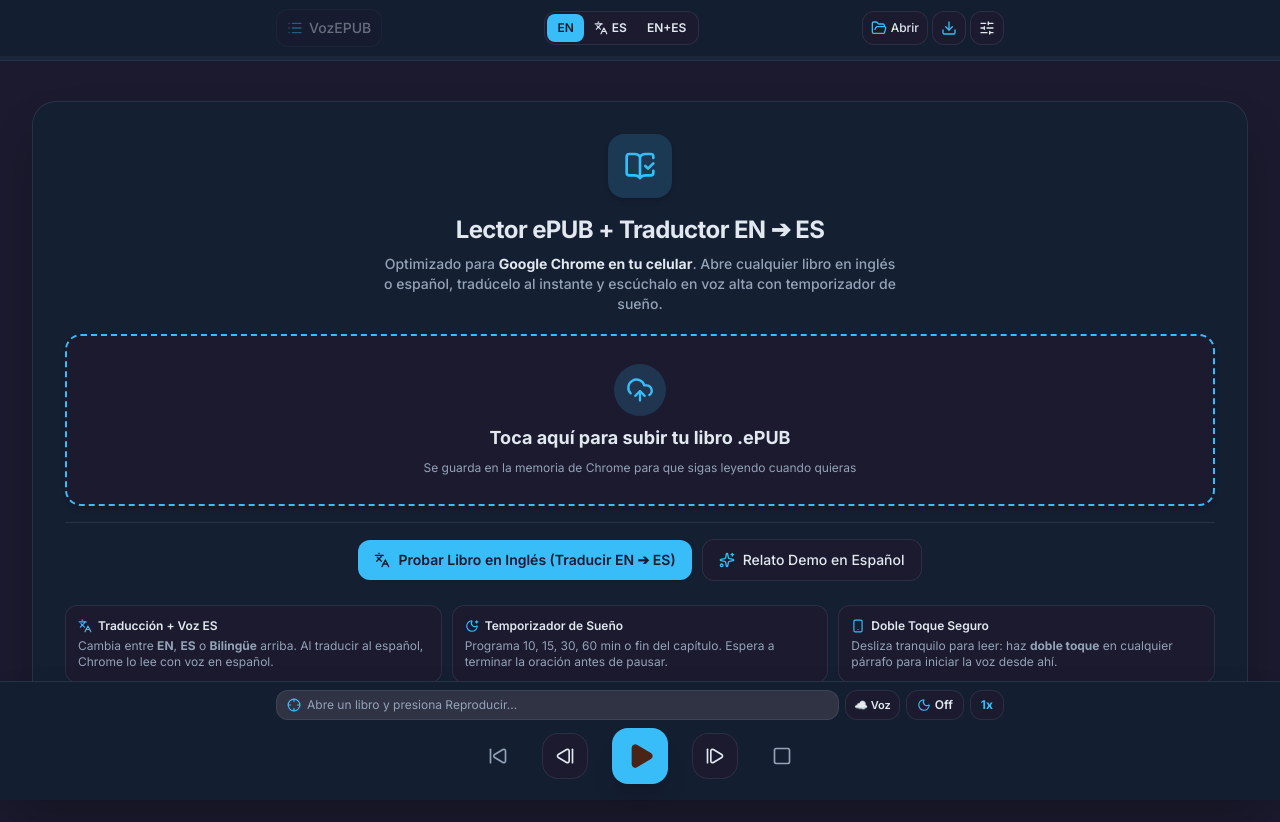
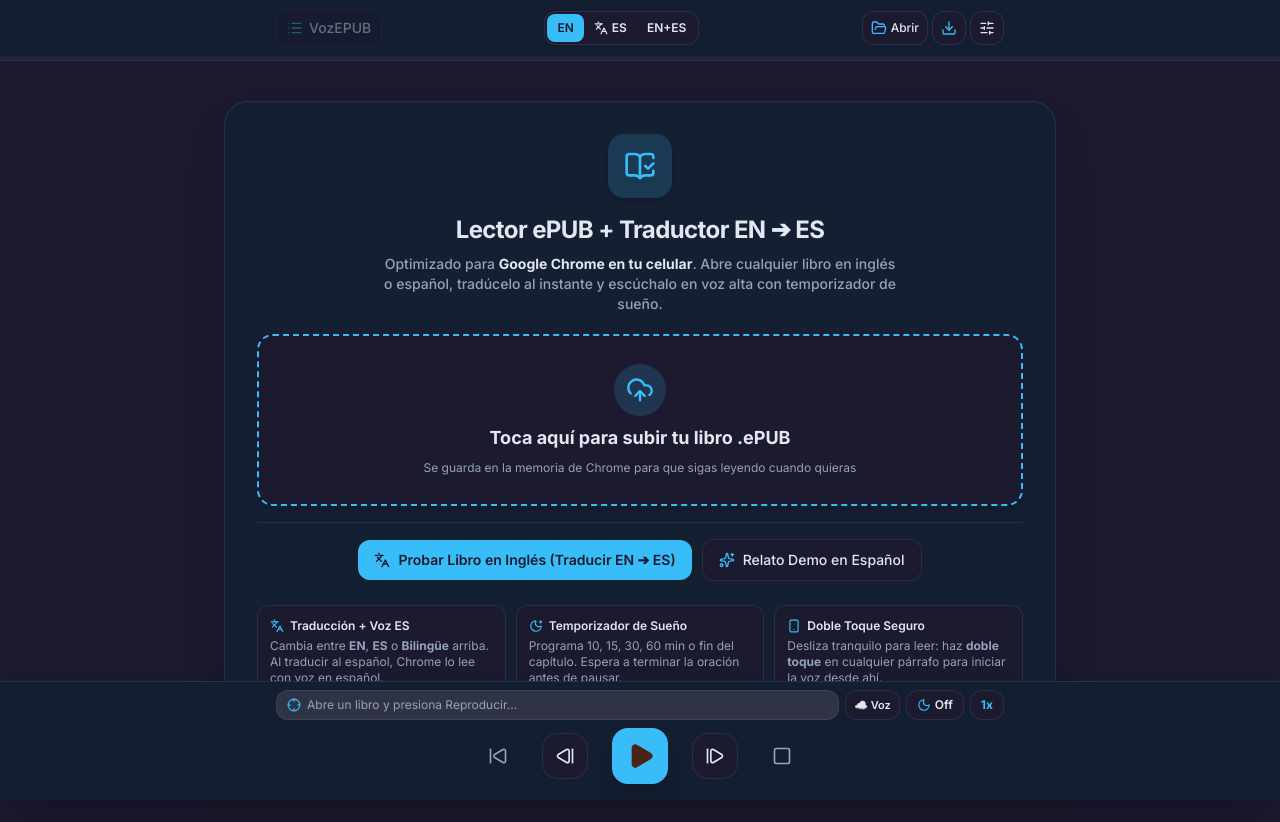
Before and after one commit to Domenicfc4/vozepub, a plain HTML site: page index.html in a window 1280 px wide. Drawn offline with nearby package versions, Linux system fonts and the light colour scheme.

Commit message:
Correcion de pantalla de bienvenida

```diff
--- a/index.html
+++ b/index.html
@@ -112,7 +112,7 @@
   <main class="flex-1 w-full pt-4 pb-48">
 
     <!-- PANTALLA DE BIENVENIDA / CARGA DE ARCHIVO -->
-    <section id="welcomeScreen" class="w-full px-4 sm:px-8 my-3 sm:my-6">
+    <section id="welcomeScreen" class="w-full max-w-4xl mx-auto px-4 sm:px-8 my-3 sm:my-6">
       <div class="rounded-3xl p-5 sm:p-8 text-center border shadow-2xl transition-all"
            style="background-color: var(--bg-secondary); border-color: var(--border-color);">
 
```
